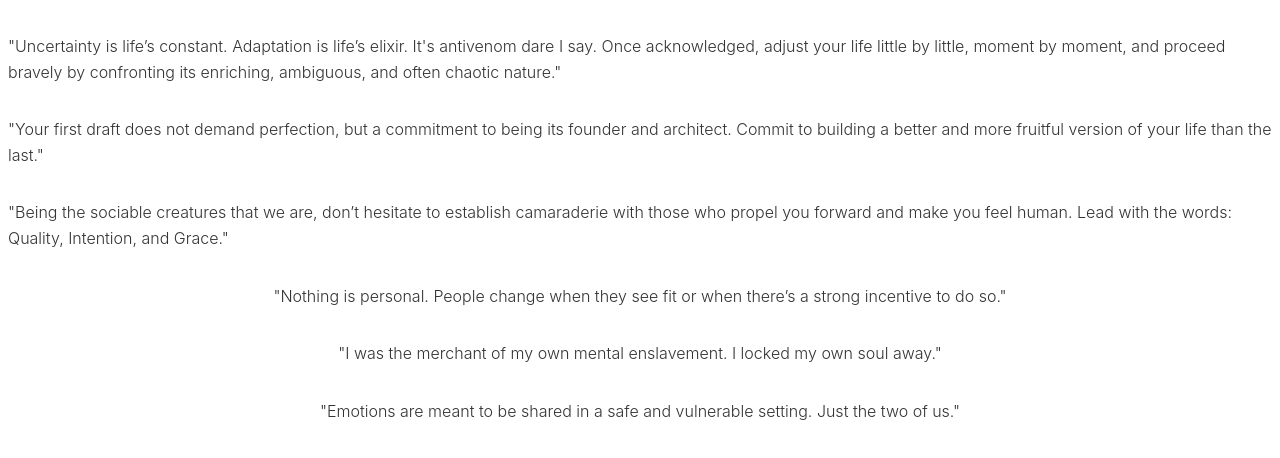
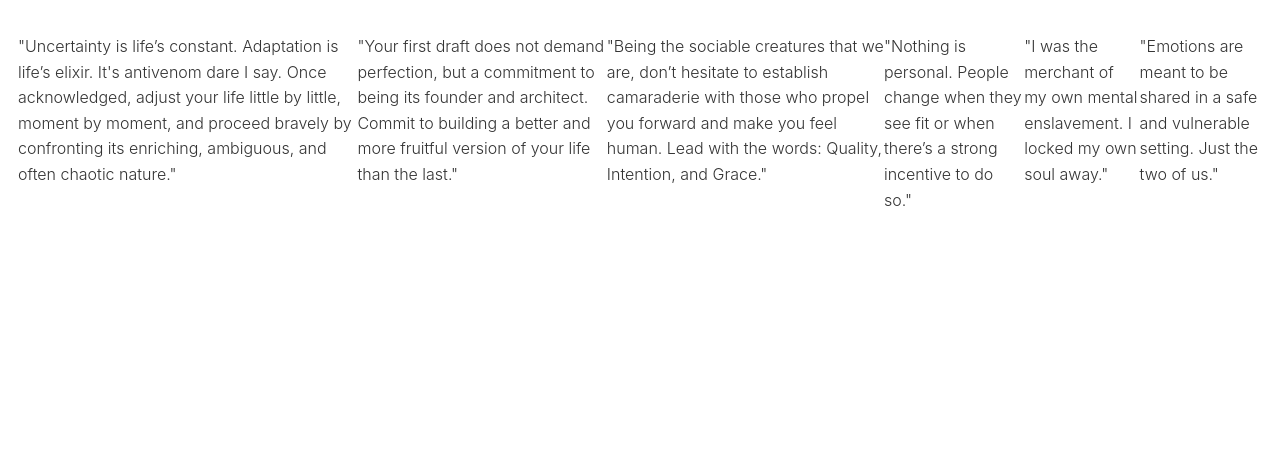
Before and after one commit to Lolito-Lindsey-Official/inspiring-personal-quotes, a plain HTML site: page index.html in a window 1280 px wide. Shown: the part 76-534 px from the top of the page. Drawn offline with Linux system fonts and the light colour scheme.

Commit message:
Made some minor HTML/CSS edits

```diff
--- a/index.html
+++ b/index.html
@@ -8,7 +8,7 @@
 </head>
 <body>
     <h1>Enter my inner mind.</h1>
-    <div id = "quote-container">
+    <div class = "quote-container">
         <p>"Uncertainty is life’s constant. Adaptation is life’s elixir. It's antivenom dare I say. Once acknowledged, adjust your life little by little, moment by moment, and proceed bravely by confronting its enriching, ambiguous, and often chaotic nature."</p>
         <p>"Your first draft does not demand perfection, but a commitment to being its founder and architect. Commit to building a better and more fruitful version of your life than the last."</p>
         <p>"Being the sociable creatures that we are, don’t hesitate to establish camaraderie with those who propel you forward and make you feel human. Lead with the words: Quality, Intention, and Grace."</p>
@@ -16,5 +16,6 @@
         <p>"I was the merchant of my own mental enslavement. I locked my own soul away."</p>
         <p>"Emotions are meant to be shared in a safe and vulnerable setting. Just the two of us."</p>
     </div>
+
 </body>
 </html>
--- a/styles.css
+++ b/styles.css
@@ -10,8 +10,7 @@ body {
     color: #333;
   }
 
-#quote-container {
+.quote-container {
     display: flex;
-    flex-direction: column;
-    align-items: center;
+    padding: 0 10px;
 }
```
